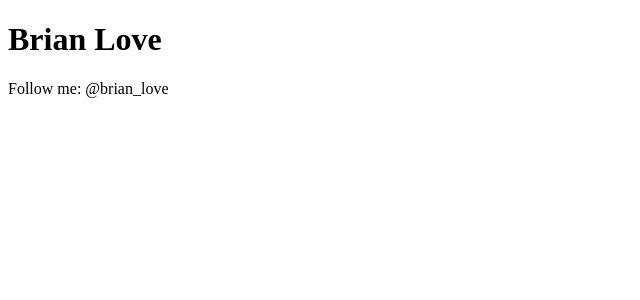
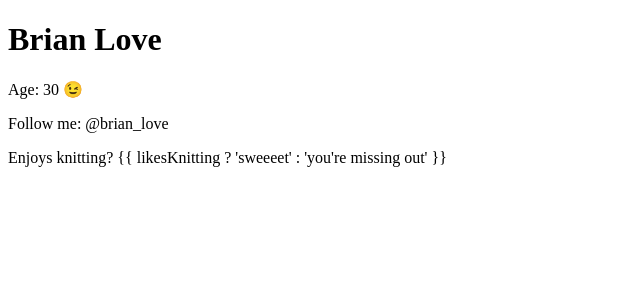
Before and after one commit to blove/angular-fundamentals, an Angular app: page / in a window 1280 px wide. Shown: the top 300 px of the page, without its empty margins (0-640 px from the left). Built offline with nearby package versions, Linux system fonts and the light colour scheme.

Commit message:
Template Strings

```diff
--- a/src/app/app.component.ts
+++ b/src/app/app.component.ts
@@ -4,10 +4,23 @@ import { Component } from '@angular/core';
   selector: 'app-root',
   template: `
     <h1>{{ name }}</h1>
+    <p>Age: {{ age - 10 }} 😉</p>
     <p>Follow me: {{ twitter }}</p>
+    <p>
+      Enjoys knitting?
+      {{ likesKnitting ? 'sweeeet' : 'you're missing out' }}
+    </p>
   `
 })
 export class AppComponent {
   name = 'Brian Love';
+  age = 40;
   twitter = '@brian_love';
+  likesKnitting: boolean;
+
+  // add your favorite food
+
+  // add your favorite place to go on vacation
+
+  // add the name of your best friend
 }
```
Also changed, not shown: 1 other file (tests, documents, lock files or other folders).
